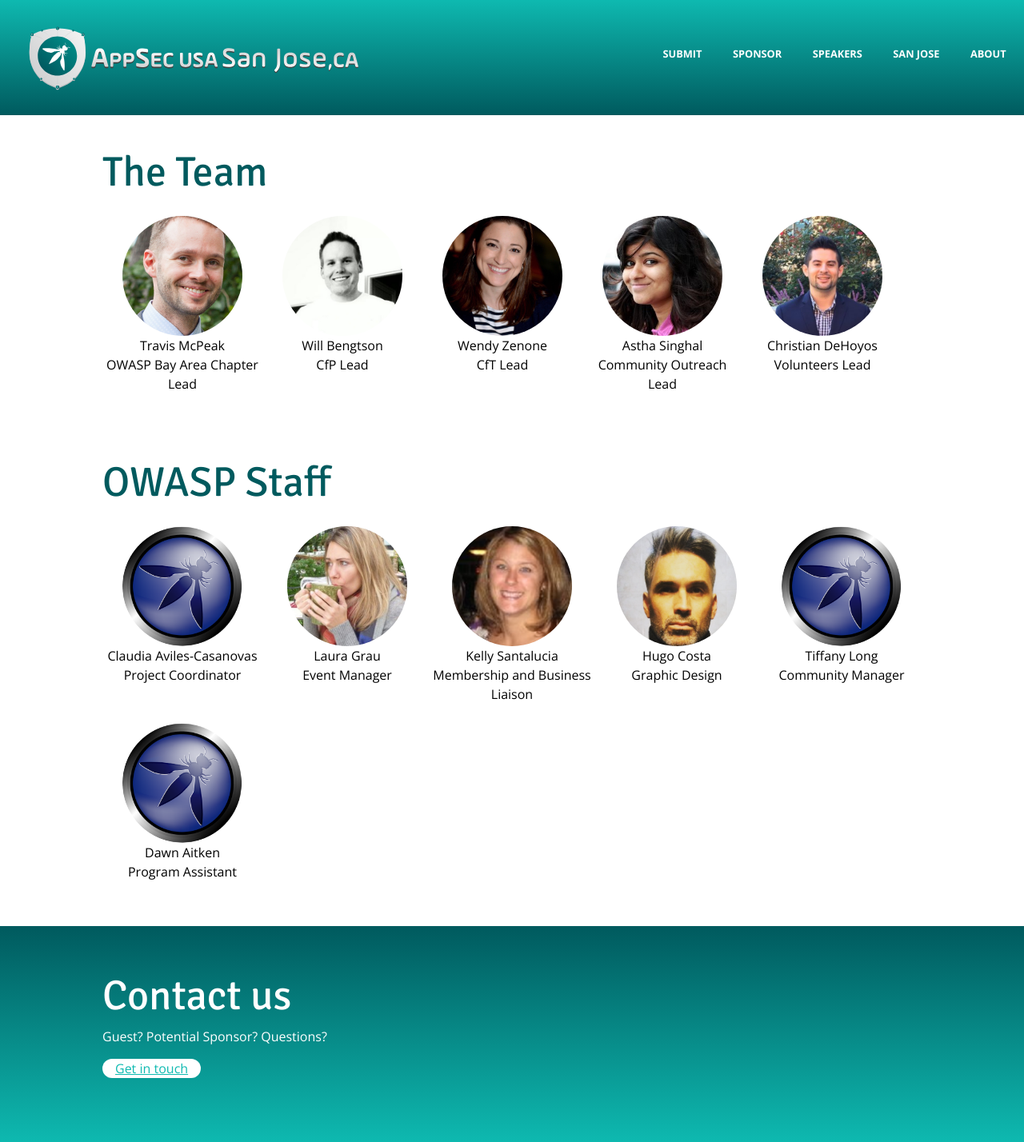
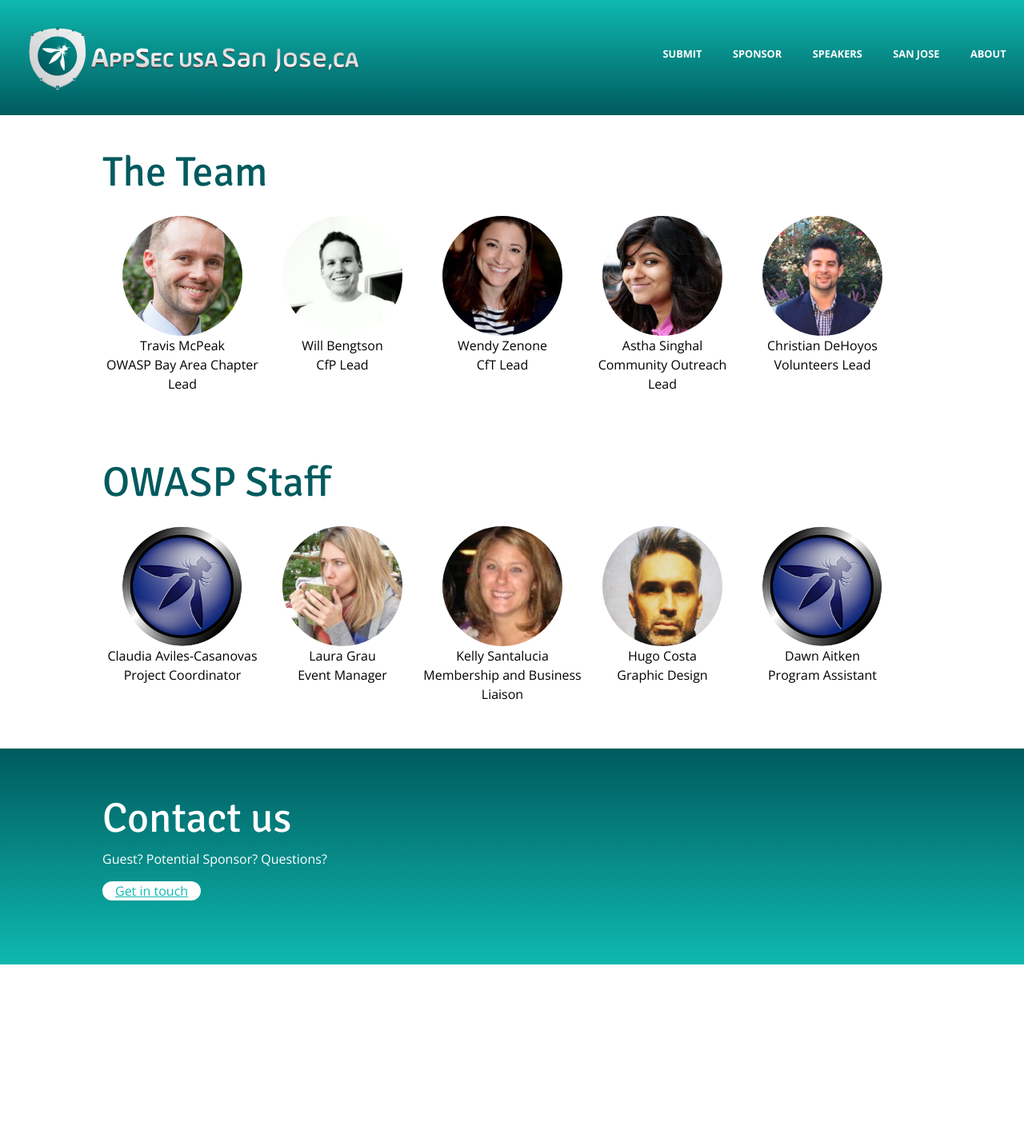
Before and after one commit to OWASP/AppSecUSA2018, a Jekyll site: the page built from about/team.html, in a window 1280 px wide. Shown: the whole page at 80% size. Built offline with Jekyll 4.4.1, drawn with Linux system fonts in a browser that asks for light colours; after the commit the page ends 1206 px from its top, so only the background shows below that.

Commit message:
Removing Tiffany from team

```diff
--- a/_data/team.yml
+++ b/_data/team.yml
@@ -27,9 +27,6 @@
   - name: Hugo Costa
     role: Graphic Design
     image: OWASP_Staff6_Hugo_Costa-Graphic_Design.jpg
-  - name: Tiffany Long
-    role: Community Manager
-    image:
   - name: Dawn Aitken
     role: Program Assistant
     image:
```
